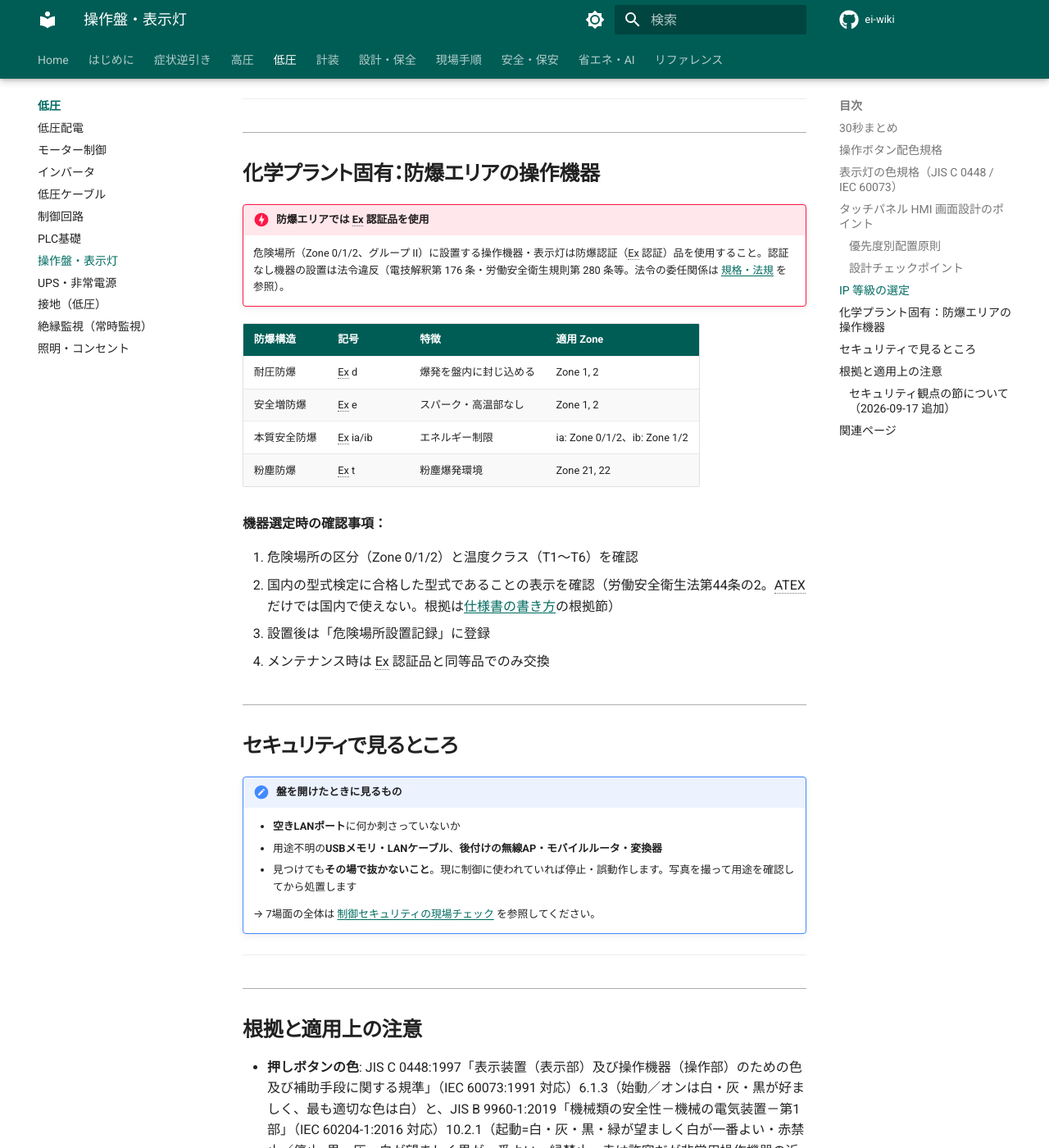
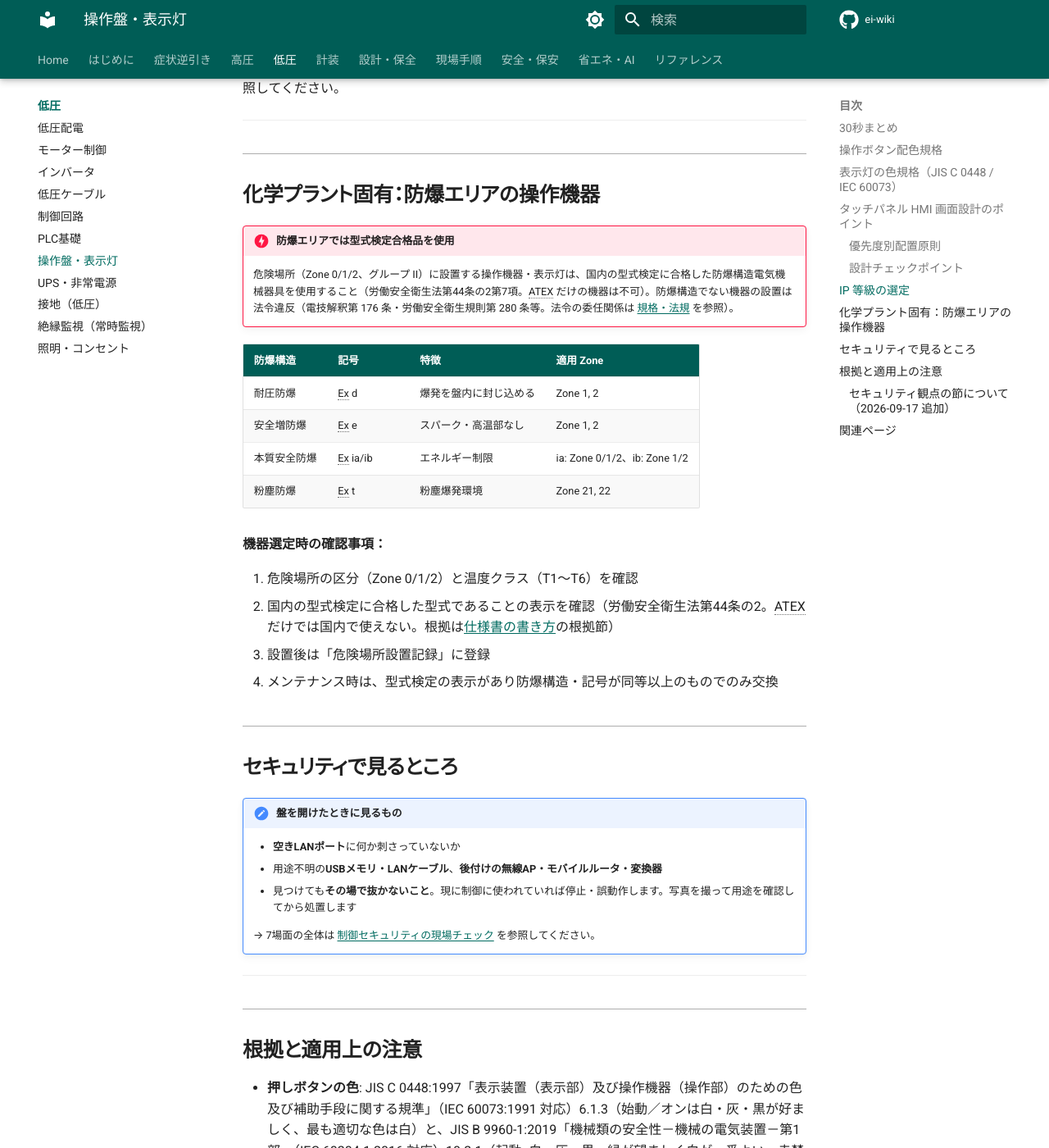
Before and after one commit to kfurufuru/ei-wiki, an MkDocs documentation site: the page built from docs/02-teiatsu/panel-hmi.md, in a window 1280 px wide and 1400 px high, scrolled down 3894 px. Shown: the whole window at 82% size. Built offline with MkDocs 1.6.1 and Material for MkDocs 9.7.7, drawn with Linux system fonts in a browser that asks for light colours; comment, search, counter and statistics services are not loaded; some of the changed text lies outside the part shown.

Commit message:
fix(防爆): 「Ex 認証品」型の残り9箇所も型式検定の表示へ是正（panel-hmi・analyzer・control-valve・lighting・inverter・explosion-proof）
Co-Authored-By: Claude Opus 5.5 <noreply@anthropic.com>
Claude-Session: https://claude.ai/code/session_014hFAKga6G9WfD9E6Ry5rht

```diff
--- a/docs/02-teiatsu/panel-hmi.md
+++ b/docs/02-teiatsu/panel-hmi.md
@@ -13,7 +13,7 @@ last_verified: 2026-09-19
 
 ## 30秒まとめ
 
-操作ボタンと表示灯の色は JIS / IEC 規格で決まっている。非常停止は赤（キノコ型）、起動は白または緑が基本。HMI 画面はアラームを画面上部・左側に配置し、重要情報が埋もれない設計にする。防爆エリアの操作機器は Ex 認証品を使用する。
+操作ボタンと表示灯の色は JIS / IEC 規格で決まっている。非常停止は赤（キノコ型）、起動は白または緑が基本。HMI 画面はアラームを画面上部・左側に配置し、重要情報が埋もれない設計にする。防爆エリアの操作機器は型式検定に合格した防爆構造のものを使用する（海外認証だけの機器は不可）。
 
 ---
 
@@ -112,8 +112,8 @@ IP コードの規格番号は 2026 年に JIS C 0920 → JIS C 60529 へ移行
 
 ## 化学プラント固有：防爆エリアの操作機器
 
-!!! danger "防爆エリアでは Ex 認証品を使用"
-    危険場所（Zone 0/1/2、グループ II）に設置する操作機器・表示灯は防爆認証（Ex 認証）品を使用すること。認証なし機器の設置は法令違反（電技解釈第 176 条・労働安全衛生規則第 280 条等。法令の委任関係は [規格・法規](../04-sekkei/standards.md) を参照）。
+!!! danger "防爆エリアでは型式検定合格品を使用"
+    危険場所（Zone 0/1/2、グループ II）に設置する操作機器・表示灯は、国内の型式検定に合格した防爆構造電気機械器具を使用すること（労働安全衛生法第44条の2第7項。ATEX だけの機器は不可）。防爆構造でない機器の設置は法令違反（電技解釈第 176 条・労働安全衛生規則第 280 条等。法令の委任関係は [規格・法規](../04-sekkei/standards.md) を参照）。
 
 | 防爆構造 | 記号 | 特徴 | 適用 Zone |
 |---------|------|------|----------|
@@ -127,7 +127,7 @@ IP コードの規格番号は 2026 年に JIS C 0920 → JIS C 60529 へ移行
 1. 危険場所の区分（Zone 0/1/2）と温度クラス（T1〜T6）を確認
 2. 国内の型式検定に合格した型式であることの表示を確認（労働安全衛生法第44条の2。ATEX だけでは国内で使えない。根拠は[仕様書の書き方](../04-sekkei/spec-writing.md)の根拠節）
 3. 設置後は「危険場所設置記録」に登録
-4. メンテナンス時は Ex 認証品と同等品でのみ交換
+4. メンテナンス時は、型式検定の表示があり防爆構造・記号が同等以上のものでのみ交換
 
 ## セキュリティで見るところ
 
```
Also changed, not shown: docs/02-teiatsu/inverter.md (+1 -1 lines), docs/02-teiatsu/lighting.md (+2 -2 lines), docs/03-keiso/analyzer.md (+2 -2 lines), docs/03-keiso/control-valve.md (+1 -1 lines), docs/03-keiso/explosion-proof.md (+1 -1 lines).
